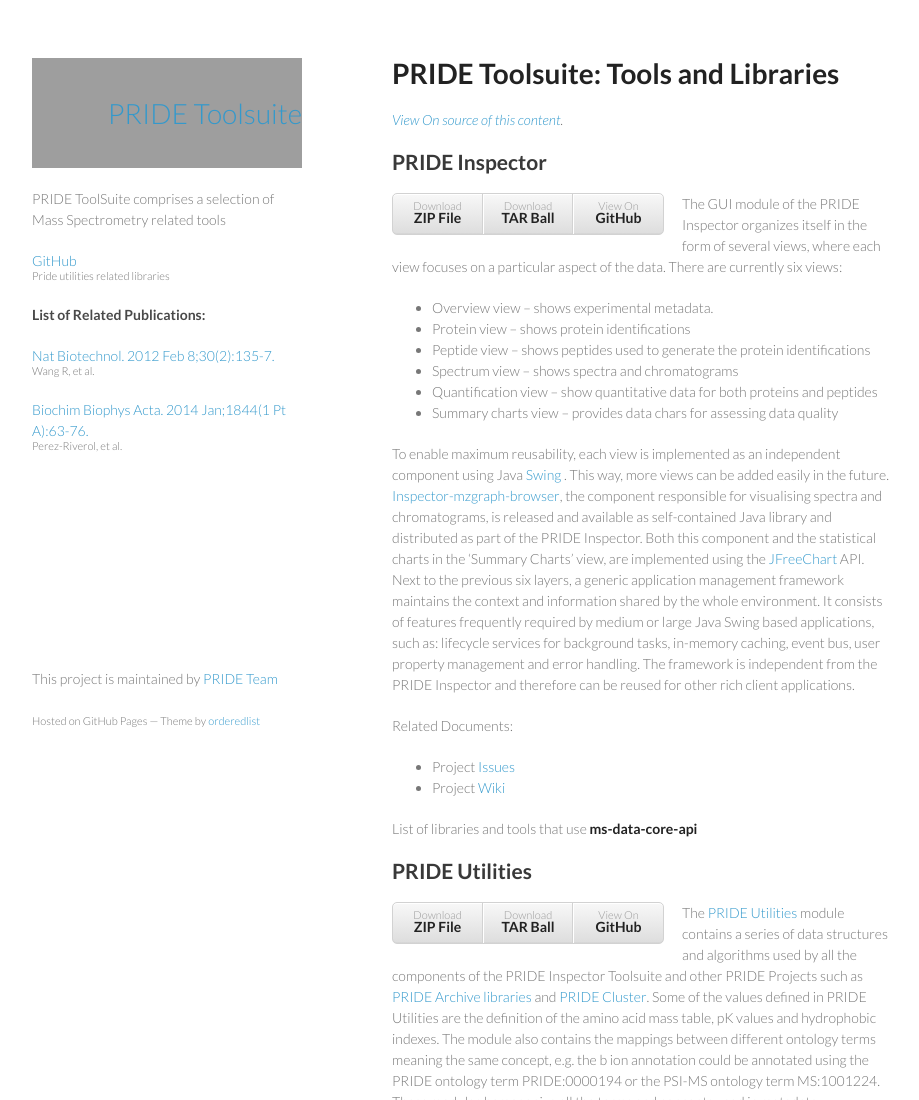
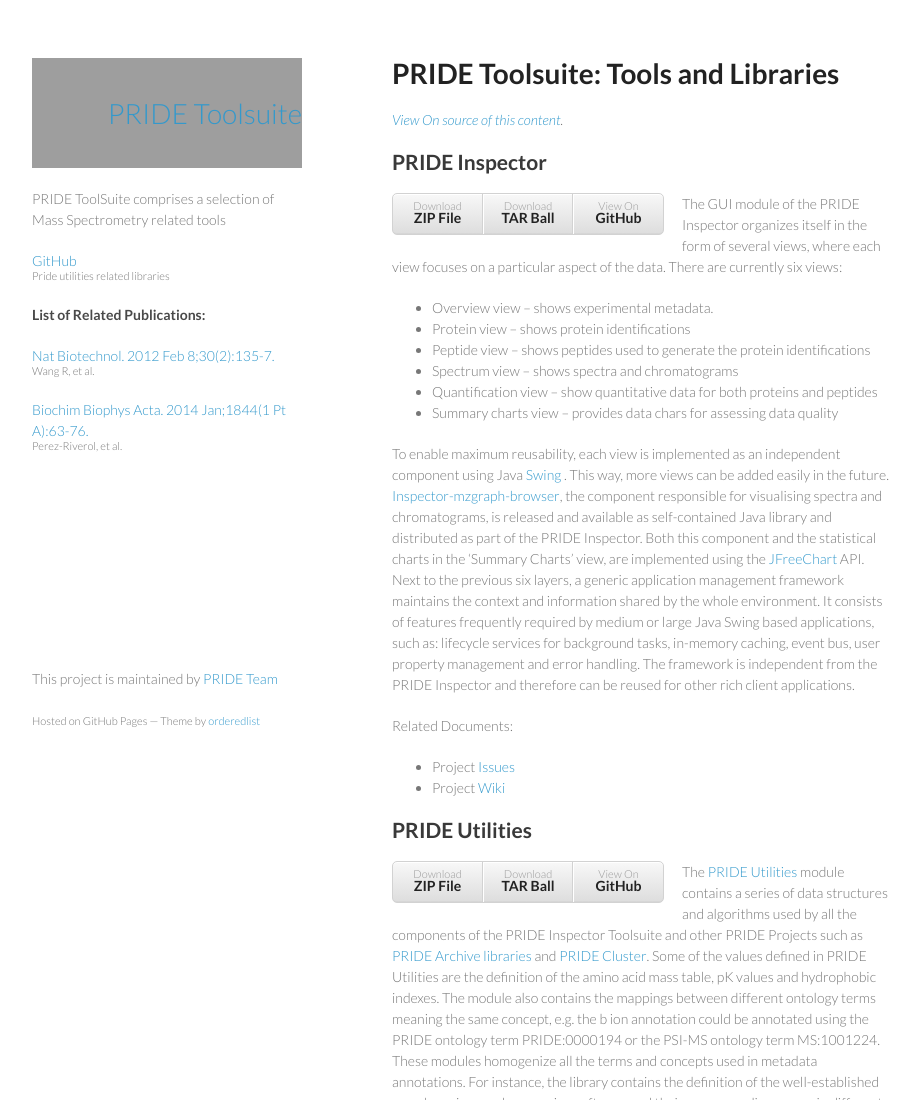
Before and after one commit to PRIDE-Toolsuite/pride-toolsuite.github.io, a plain HTML site: page index.html in a window 1280 px wide. Shown: the top 1100 px of the page, without its empty margins (178-1097 px from the left). Drawn offline with nearby package versions, Linux system fonts and the light colour scheme; grey boxes are pictures that could not be loaded; a script that the page names is missing.

Commit message:
first commit

```diff
--- a/index.html
+++ b/index.html
@@ -65,7 +65,6 @@
             <li>Project <a href="https://github.com/PRIDE-Toolsuite/pride-inspector/issues">Issues</a></li>
             <li>Project <a href="https://github.com/PRIDE-Toolsuite/pride-inspector/wiki">Wiki</a></li>
         </ul>
-        <p>List of libraries and tools that use <strong>ms-data-core-api</strong></p>
 
         <h2 class="view">PRIDE Utilities</h2>
         <header>
```
